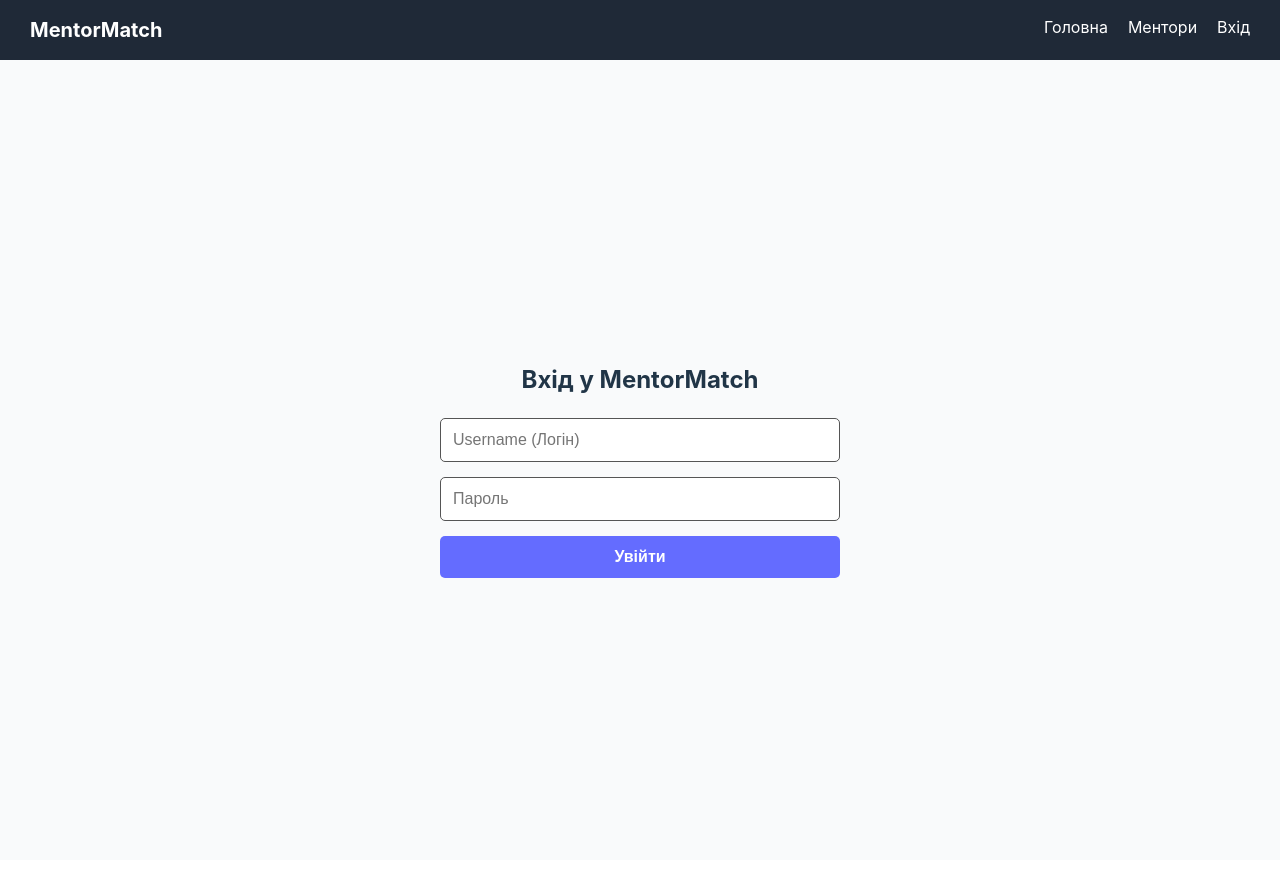
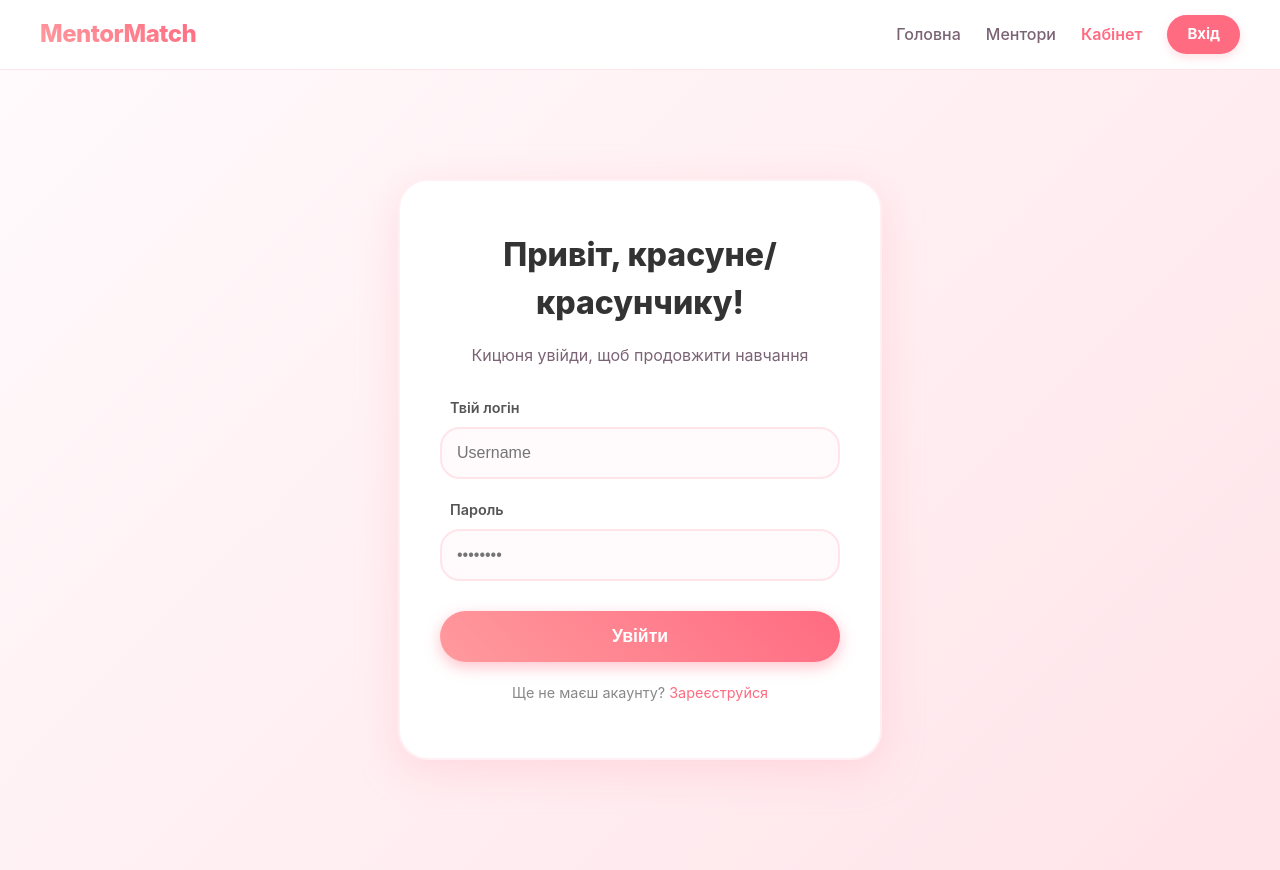
Before and after one commit to NastyaGoldaieva/web-group-project-frontend, a React (Vite) app: page /login in a window 1280 px wide. Built offline with nearby package versions, Linux system fonts and the light colour scheme.

Commit message:
add frontend

```diff
--- a/src/App.jsx
+++ b/src/App.jsx
@@ -2,31 +2,83 @@
 import LoginPage from './pages/LoginPage';
 import MentorListPage from './pages/MentorListPage';
 import MentorDetailPage from './pages/MentorDetailPage';
+import DashboardPage from './pages/DashboardPage';
+import LandingPage from './pages/LandingPage';
 
 function App() {
   return (
     <div>
-      <nav style={{ display: 'flex', justifyContent: 'space-between', padding: '15px 30px', backgroundColor: '#1f2937', color: 'white' }}>
-        <div style={{ fontWeight: 'bold', fontSize: '20px' }}>MentorMatch</div>
-        <div style={{ display: 'flex', gap: '20px' }}>
-          <Link to="/" style={{ color: 'white', textDecoration: 'none' }}>Головна</Link>
-          <Link to="/mentors" style={{ color: 'white', textDecoration: 'none' }}>Ментори</Link>
-          <Link to="/login" style={{ color: 'white', textDecoration: 'none' }}>Вхід</Link>
+      <nav style={styles.nav}>
+        <div style={styles.logo}>MentorMatch</div>
+        <div style={styles.menu}>
+          <Link to="/" style={styles.link}>Головна</Link>
+          <Link to="/mentors" style={styles.link}>Ментори</Link>
+          <Link to="/dashboard" style={styles.accentLink}>Кабінет</Link>
+          <Link to="/login" style={styles.buttonLink}>Вхід</Link>
         </div>
       </nav>
 
-      <div style={{ minHeight: '90vh', backgroundColor: '#f9fafb' }}>
+      <div style={{ minHeight: '90vh', backgroundColor: '#fffafc' }}>
         <Routes>
-          <Route path="/" element={<h1 style={{textAlign: 'center'}}>Вітаємо в MentorMatch! 🚀</h1>} />
+          <Route path="/" element={<LandingPage />} />
           <Route path="/login" element={<LoginPage />} />
           <Route path="/mentors" element={<MentorListPage />} />
-
           <Route path="/mentors/:id" element={<MentorDetailPage />} />
-
+          <Route path="/dashboard" element={<DashboardPage />} />
         </Routes>
       </div>
     </div>
   );
 }
 
+const styles = {
+  nav: {
+    display: 'flex',
+    justifyContent: 'space-between',
+    alignItems: 'center',
+    padding: '15px 40px',
+    backgroundColor: 'rgba(255, 255, 255, 0.9)',
+    borderBottom: '1px solid #ffe4e9',
+    position: 'sticky',
+    top: 0,
+    zIndex: 100,
+    backdropFilter: 'blur(10px)',
+  },
+  logo: {
+    fontWeight: '800',
+    fontSize: '24px',
+    background: 'linear-gradient(45deg, #ff9a9e, #ff6b81)',
+    WebkitBackgroundClip: 'text',
+    WebkitTextFillColor: 'transparent',
+    letterSpacing: '-0.5px',
+  },
+  menu: {
+    display: 'flex',
+    alignItems: 'center',
+    gap: '25px',
+  },
+  link: {
+    color: '#7a6375',
+    textDecoration: 'none',
+    fontWeight: '500',
+    fontSize: '16px',
+    transition: 'color 0.2s',
+  },
+  accentLink: {
+    color: '#ff6b81',
+    textDecoration: 'none',
+    fontWeight: '600',
+  },
+  buttonLink: {
+    padding: '8px 20px',
+    backgroundColor: '#ff6b81',
+    color: 'white',
+    textDecoration: 'none',
+    borderRadius: '20px',
+    fontWeight: 'bold',
+    fontSize: '15px',
+    transition: 'background 0.3s',
+    boxShadow: '0 4px 10px rgba(255, 107, 129, 0.2)',
+  }
+};
 export default App;
--- a/src/api/axios.js
+++ b/src/api/axios.js
@@ -6,8 +6,6 @@
         'Content-Type': 'application/json',
     },
 });
-
-
 api.interceptors.request.use((config) => {
     const token = localStorage.getItem('access_token');
     if (token) {
--- /dev/null
+++ b/src/pages/DashboardPage.jsx
@@ -0,0 +1,77 @@
+import { useEffect, useState } from 'react';
+import api from '../api/axios';
+
+function DashboardPage() {
+  const [requests, setRequests] = useState([]);
+  const [loading, setLoading] = useState(true);
+  const [error, setError] = useState(null);
+
+  useEffect(() => {
+    const fetchRequests = async () => {
+      try {
+        const response = await api.get('requests/');
+        setRequests(response.data);
+      } catch (err) {
+        console.error(err);
+        setError('Не вдалося завантажити ваші запити.');
+      } finally {
+        setLoading(false);
+      }
+    };
+
+    fetchRequests();
+  }, []);
+
+  const getStatusColor = (status) => {
+    switch (status) {
+      case 'accepted': return '#dcfce7';
+      case 'rejected': return '#fee2e2';
+      default: return '#fef9c3';
+    }
+  };
+
+  if (loading) return <div style={{textAlign: 'center', marginTop: '50px'}}>Завантаження...</div>;
+  if (error) return <div style={{color: 'red', textAlign: 'center', marginTop: '50px'}}>{error}</div>;
+
+  return (
+    <div style={{ maxWidth: '900px', margin: '40px auto', padding: '20px' }}>
+      <h1 style={{ marginBottom: '30px' }}>Мої запити</h1>
+
+      {requests.length === 0 ? (
+        <p>Ви ще не відправляли запитів.</p>
+      ) : (
+        <div style={{ display: 'flex', flexDirection: 'column', gap: '15px' }}>
+          {requests.map((req) => (
+            <div key={req.id} style={{
+              border: '1px solid #ddd',
+              borderRadius: '8px',
+              padding: '20px',
+              backgroundColor: 'white',
+              display: 'flex',
+              justifyContent: 'space-between',
+              alignItems: 'center'
+            }}>
+              <div>
+                <h3 style={{ margin: '0 0 5px 0' }}>Ментор: {req.mentor_name || req.mentor}</h3>
+                <p style={{ margin: '0', color: '#666' }}>Повідомлення: "{req.message}"</p>
+                <small style={{ color: '#999' }}>Дата: {new Date(req.created_at).toLocaleDateString()}</small>
+              </div>
+
+              <div style={{
+                padding: '8px 15px',
+                borderRadius: '20px',
+                backgroundColor: getStatusColor(req.status),
+                fontWeight: 'bold',
+                textTransform: 'capitalize'
+              }}>
+                {req.status}
+              </div>
+            </div>
+          ))}
+        </div>
+      )}
+    </div>
+  );
+}
+
+export default DashboardPage;
--- /dev/null
+++ b/src/pages/LandingPage.jsx
@@ -0,0 +1,126 @@
+import { Link } from 'react-router-dom';
+
+function LandingPage() {
+  return (
+    <div style={styles.container}>
+
+      <section style={styles.heroSection}>
+        <h1 style={styles.title}>
+          Знайди свого <span style={styles.highlight}>Ментора</span>
+        </h1>
+        <p style={styles.subtitle}>
+          MentorMatch — це твій простір для розвитку. Знаходь натхненних наставників, отримуй підтримку та будуй кар'єру мрії в затишній атмосфері.
+        </p>
+        <div style={styles.buttonGroup}>
+          <Link to="/mentors" style={styles.primaryButton}>Знайти ментора </Link>
+          <Link to="/login" style={styles.secondaryButton}>Увійти</Link>
+        </div>
+      </section>
+
+      <section style={styles.featuresSection}>
+        <div style={styles.card}>
+          <div style={styles.icon}>🎀</div>
+          <h3>Легкий старт</h3>
+          <p>Реєструйся за хвилину і одразу переглядай профілі чарівних менторів.</p>
+        </div>
+        <div style={styles.card}>
+          <div style={styles.icon}>💌</div>
+          <h3>Спілкування</h3>
+          <p>Відправляй заявки та спілкуйся в дружній атмосфері.</p>
+        </div>
+        <div style={styles.card}>
+          <div style={styles.icon}>✨</div>
+          <h3>Твій ріст</h3>
+          <p>Отримуй знання та натхнення від реальних експертів.</p>
+        </div>
+      </section>
+
+    </div>
+  );
+}
+
+const styles = {
+  container: {
+    fontFamily: "'Inter', sans-serif",
+    color: '#4a4a4a',
+    paddingBottom: '50px',
+    backgroundColor: '#fffafc',
+  },
+  heroSection: {
+    textAlign: 'center',
+    padding: '100px 20px',
+    background: 'linear-gradient(180deg, #ffe4e9 0%, #fffafc 100%)',
+    marginBottom: '40px',
+    borderRadius: '0 0 50% 50% / 40px',
+  },
+  title: {
+    fontSize: '3.5rem',
+    fontWeight: '800',
+    marginBottom: '25px',
+    lineHeight: '1.2',
+    color: '#333',
+  },
+  highlight: {
+    background: 'linear-gradient(45deg, #ff9a9e, #fad0c4)',
+    WebkitBackgroundClip: 'text',
+    WebkitTextFillColor: 'transparent',
+  },
+  subtitle: {
+    fontSize: '1.3rem',
+    color: '#7a6375',
+    maxWidth: '600px',
+    margin: '0 auto 40px auto',
+    lineHeight: '1.6',
+  },
+  buttonGroup: {
+    display: 'flex',
+    gap: '25px',
+    justifyContent: 'center',
+  },
+  primaryButton: {
+    padding: '15px 35px',
+    background: 'linear-gradient(45deg, #ff9a9e, #ff6b81)',
+    color: 'white',
+    textDecoration: 'none',
+    borderRadius: '30px',
+    fontWeight: 'bold',
+    fontSize: '1.1rem',
+    transition: 'transform 0.3s, box-shadow 0.3s',
+    boxShadow: '0 10px 20px -10px rgba(255, 107, 129, 0.5)',
+    border: 'none',
+  },
+  secondaryButton: {
+    padding: '15px 35px',
+    backgroundColor: 'white',
+    color: '#ff6b81',
+    border: '2px solid #ffc3d0',
+    textDecoration: 'none',
+    borderRadius: '30px',
+    fontWeight: 'bold',
+    fontSize: '1.1rem',
+    transition: '0.3s',
+  },
+  featuresSection: {
+    display: 'flex',
+    justifyContent: 'center',
+    gap: '40px',
+    padding: '0 20px',
+    flexWrap: 'wrap',
+  },
+  card: {
+    backgroundColor: 'white',
+    padding: '40px',
+    borderRadius: '25px',
+    boxShadow: '0 10px 30px rgba(255, 182, 193, 0.3)',
+    width: '320px',
+    textAlign: 'center',
+    border: '3px solid #fff0f3',
+    transition: 'transform 0.3s',
+  },
+  icon: {
+    fontSize: '3.5rem',
+    marginBottom: '20px',
+  }
+};
+
+export default LandingPage;
--- a/src/pages/LoginPage.jsx
+++ b/src/pages/LoginPage.jsx
@@ -1,5 +1,5 @@
 import { useState } from 'react';
-import { useNavigate } from 'react-router-dom';
+import { useNavigate, Link } from 'react-router-dom';
 import api from '../api/axios';
 
 function LoginPage() {
@@ -9,51 +9,144 @@
 
   const handleLogin = async (e) => {
     e.preventDefault();
+    console.log("Відправляю:", { username, password });
 
     try {
-      const response = await api.post('token/', { username, password });
-
-      console.log("Токени отримано:", response.data);
+      const response = await api.post('token/', {
+        username: username,
+        password: password
+      });
 
       localStorage.setItem('access_token', response.data.access);
       localStorage.setItem('refresh_token', response.data.refresh);
 
-      alert("Вхід успішний!");
-
+      alert("Раді бачити тебе знову! ");
       navigate('/mentors');
 
     } catch (error) {
       console.error("Помилка:", error);
-      alert("Невірний логін або пароль!");
+      alert("Ой! Невірний логін або пароль ");
     }
   };
 
   return (
-    <div style={{ display: "flex", justifyContent: "center", alignItems: "center", minHeight: "100vh", width: "100vw" }}>
-      <div style={{ width: "100%", maxWidth: "400px", padding: "20px", textAlign: "center" }}>
-        <h2>Вхід у MentorMatch</h2>
-        <form onSubmit={handleLogin} style={{ display: "flex", flexDirection: "column", gap: "15px" }}>
+    <div style={styles.container}>
+      <div style={styles.card}>
+        <div style={styles.header}>
+          <span style={{ fontSize: '40px' }}></span>
+          <h2 style={styles.title}>Привіт, красуне/красунчику!</h2>
+          <p style={styles.subtitle}>Кицюня увійди, щоб продовжити навчання</p>
+        </div>
+
+        <form onSubmit={handleLogin} style={styles.form}>
+          <div style={styles.inputGroup}>
+            <label style={styles.label}>Твій логін</label>
             <input
               type="text"
-            placeholder="Username (Логін)"
+              placeholder="Username"
               value={username}
               onChange={(e) => setUsername(e.target.value)}
-            style={{ padding: "12px", fontSize: "16px", borderRadius: "5px", border: "1px solid #555" }}
+              style={styles.input}
             />
+          </div>
+
+          <div style={styles.inputGroup}>
+            <label style={styles.label}>Пароль</label>
             <input
               type="password"
-            placeholder="Пароль"
+              placeholder="••••••••"
               value={password}
               onChange={(e) => setPassword(e.target.value)}
-            style={{ padding: "12px", fontSize: "16px", borderRadius: "5px", border: "1px solid #555" }}
+              style={styles.input}
             />
-          <button type="submit" style={{ padding: "12px", background: "#646cff", color: "white", border: "none", borderRadius: "5px", fontSize: "16px", fontWeight: "bold" }}>
+          </div>
+
+          <button type="submit" style={styles.button}>
             Увійти
           </button>
         </form>
+
+        <p style={{ marginTop: '20px', color: '#888', fontSize: '0.9rem' }}>
+          Ще не маєш акаунту? <span style={{ color: '#ff6b81', cursor: 'pointer' }}>Зареєструйся</span>
+        </p>
       </div>
     </div>
   );
 }
 
+const styles = {
+  container: {
+    display: "flex",
+    justifyContent: "center",
+    alignItems: "center",
+    minHeight: "100vh",
+    background: 'linear-gradient(135deg, #fffafc 0%, #ffe4e9 100%)',
+    fontFamily: "'Inter', sans-serif",
+  },
+  card: {
+    width: "100%",
+    maxWidth: "400px",
+    padding: "40px",
+    backgroundColor: "white",
+    borderRadius: "30px",
+    textAlign: "center",
+    boxShadow: "0 10px 40px rgba(255, 182, 193, 0.4)",
+    border: "2px solid #fff0f3",
+  },
+  header: {
+    marginBottom: "30px",
+  },
+  title: {
+    margin: "10px 0 5px 0",
+    color: "#333",
+    fontSize: "2rem",
+    fontWeight: "800",
+  },
+  subtitle: {
+    color: "#7a6375",
+    fontSize: "1rem",
+  },
+  form: {
+    display: "flex",
+    flexDirection: "column",
+    gap: "20px",
+  },
+  inputGroup: {
+    textAlign: "left",
+  },
+  label: {
+    display: "block",
+    marginBottom: "8px",
+    color: "#555",
+    fontWeight: "600",
+    fontSize: "0.9rem",
+    marginLeft: "10px",
+  },
+  input: {
+    width: "100%",
+    padding: "15px",
+    fontSize: "16px",
+    borderRadius: "20px",
+    border: "2px solid #ffe4e9",
+    backgroundColor: "#fffafc",
+    color: "#333",
+    outline: "none",
+    transition: "border-color 0.3s",
+    boxSizing: "border-box",
+  },
+  button: {
+    padding: "15px",
+    background: 'linear-gradient(45deg, #ff9a9e, #ff6b81)',
+    color: "white",
+    border: "none",
+    borderRadius: "30px",
+    fontSize: "1.1rem",
+    fontWeight: "bold",
+    cursor: "pointer",
+    transition: "transform 0.2s, box-shadow 0.2s",
+    marginTop: "10px",
+    boxShadow: "0 5px 15px rgba(255, 107, 129, 0.4)",
+  }
+};
+
 export default LoginPage;
```
Lines whose indentation alone changed are shown as unchanged.
